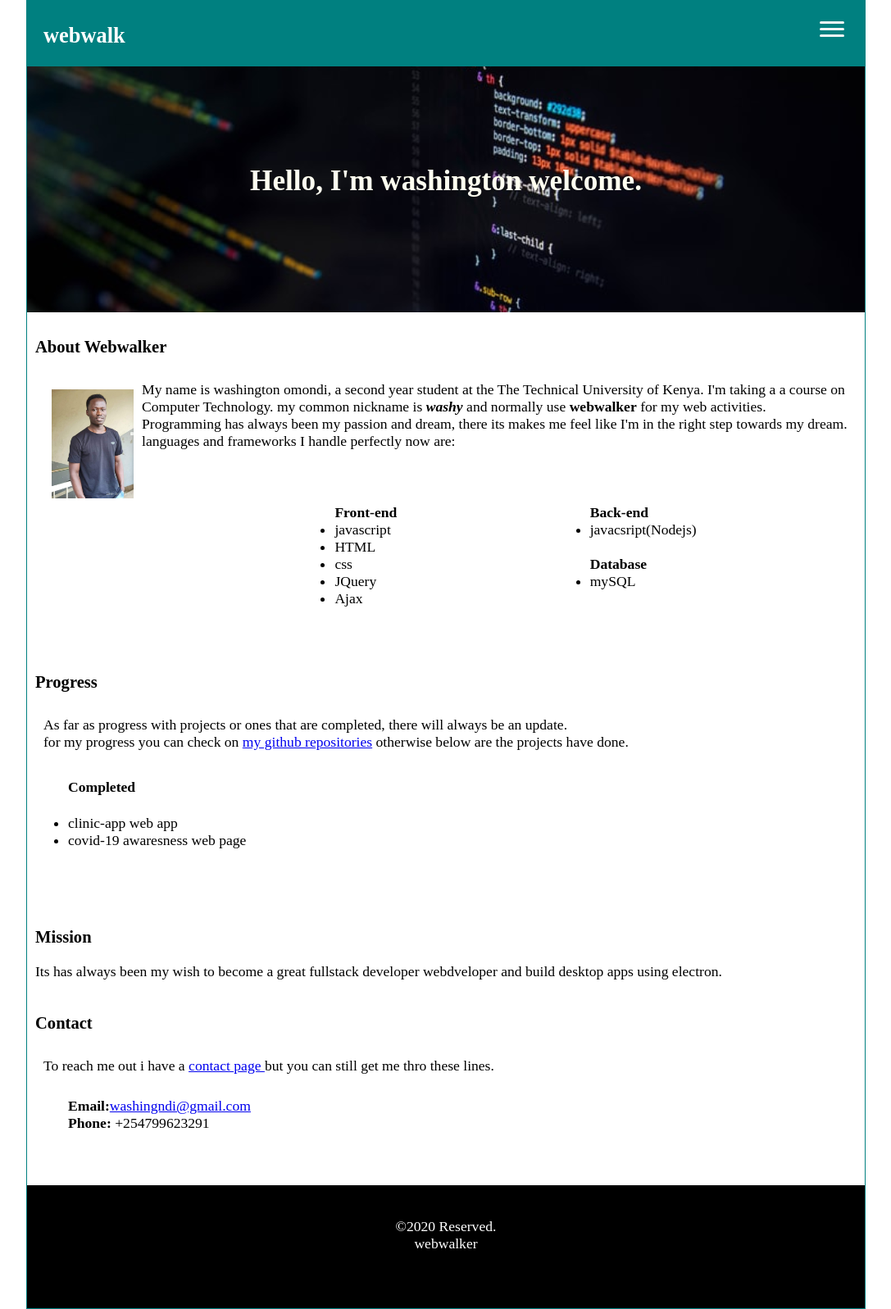
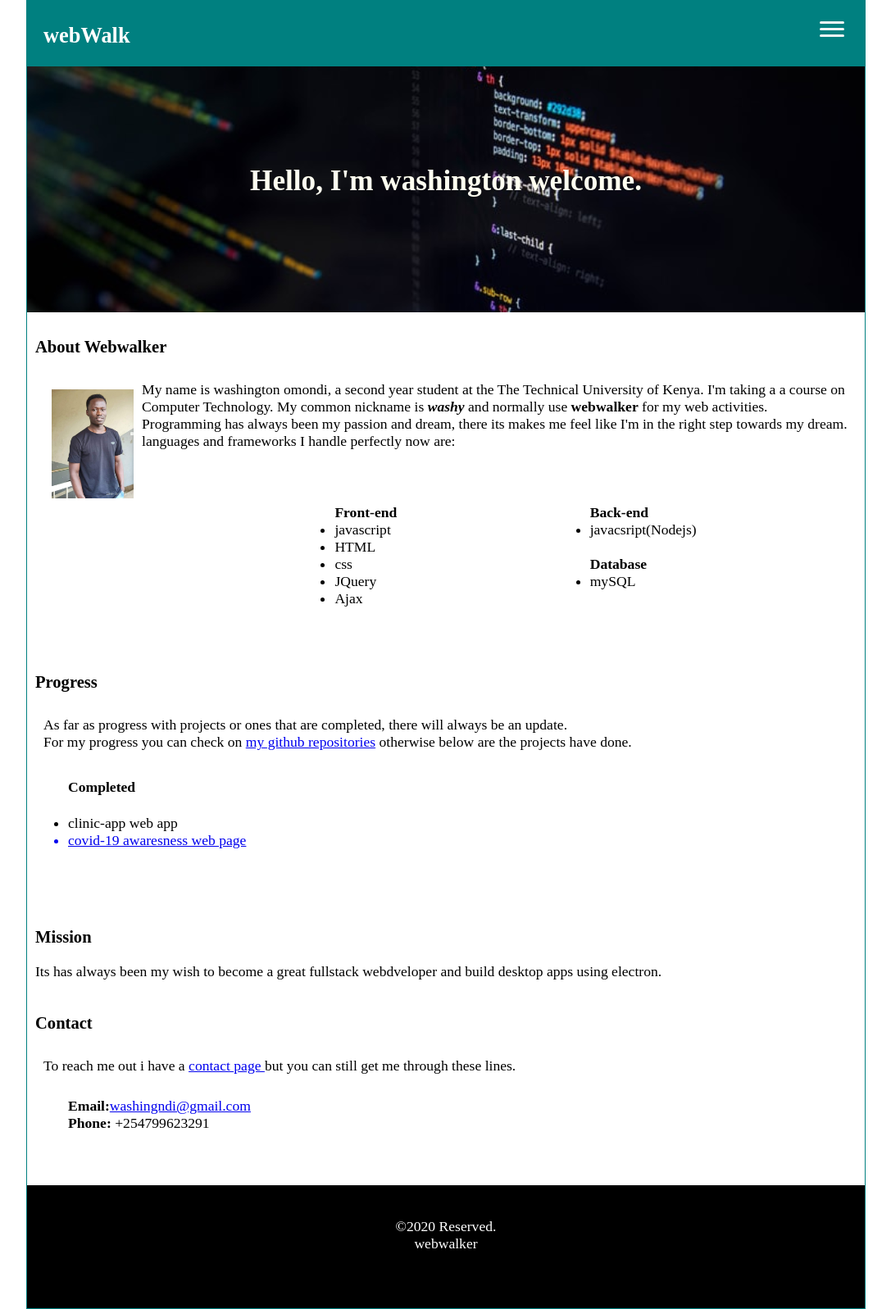
Before and after one commit to Wwashy/washyweb, a website: page me.html in a window 1280 px wide. Shown: the whole page at 82% size, without its empty margins (96-1183 px from the left). Drawn offline with Linux system fonts and the light colour scheme.

Commit message:
fixed links

```diff
--- a/me.html
+++ b/me.html
@@ -4,14 +4,14 @@
 <head>
     <meta charset="UTF-8">
     <meta name="viewport" content="width=device-width, initial-scale=1.0">
-    <title>webwalker</title>
+    <title>washyweb</title>
     <link rel="stylesheet" href="me.css">
     <script src="me.js"></script>
 </head>
 
 <body>
     <div class="pagename">
-        <h2>webwalk</h2>
+        <h2>webWalk</h2>
         <div>
         <div id="menu" class="menu" onclick="showMenu()">
             <div class="bars"></div>
@@ -42,7 +42,7 @@
             <img src="me.jpg" alt="avator" style="max-width:100px; float: left; margin: 10px;">
             My name is washington omondi, a second year student at the The Technical University of Kenya. I'm taking a
             a course on Computer Technology.
-            my common nickname is <b><i>washy</i></b> and normally use <b>webwalker</b> for my web activities.
+            My common nickname is <b><i>washy</i></b> and normally use <b>webwalker</b> for my web activities.
             Programming has always been my passion and dream, there its makes me feel like I'm in the right step towards
             my dream. <br>
             languages and frameworks I handle perfectly now are:
@@ -72,25 +72,25 @@
     <div class="box projects" id="project">
         <h3>Progress</h3>
         <p>As far as progress with projects or ones that are completed, there will always be an update. <br>
-            for my progress you can check on <a href="https://github.com/Wwashy?tab=repositories">my github
+            For my progress you can check on <a href="https://github.com/Wwashy?tab=repositories">my github
                 repositories</a> otherwise below are the projects have done.
             <ul>
                 <h4>completed</h4>
-                <li>clinic-app web app</li>
-                <li>covid-19 awaresness web page</li>
+                <a href=""></a><li>clinic-app web app</li>
+                <a href="https://covid-19virus.herokuapp.com/"><li>covid-19 awaresness web page</li></a>
             </ul>
 
         </p>
     </div>
     <div class="box mission" id="mission">
         <h3>Mission</h3>
-        Its has always been my wish to become a great fullstack developer webdveloper and build desktop apps using
+        Its has always been my wish to become a great fullstack webdveloper and build desktop apps using
         electron.
     </div>
     <div class="box contact" id="contact">
         <h3>Contact</h3>
         <p>
-            To reach me out i have a <a href="https://jamiidentalclinic.herokuapp.com/contact">contact page </a> but you can still get me thro these lines. <br>
+            To reach me out i have a <a href="https://jamiidentalclinic.herokuapp.com/contact">contact page </a> but you can still get me through these lines. <br>
             <ul style="list-style:none;">
                 <li><b>Email:</b><a href="https://mail.google.com">washingndi@gmail.com</a></li>
                 <li><b>Phone:</b> +254799623291</li>
```
